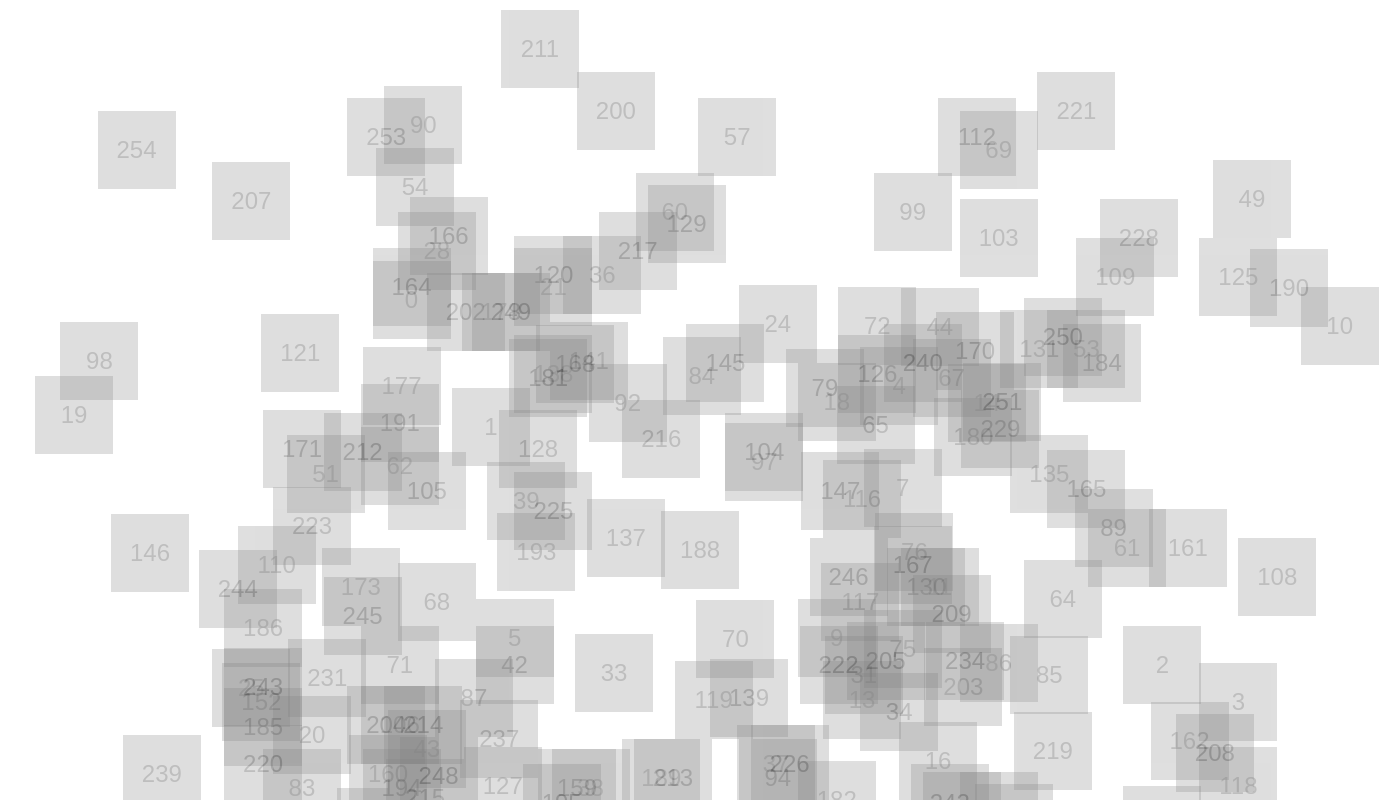
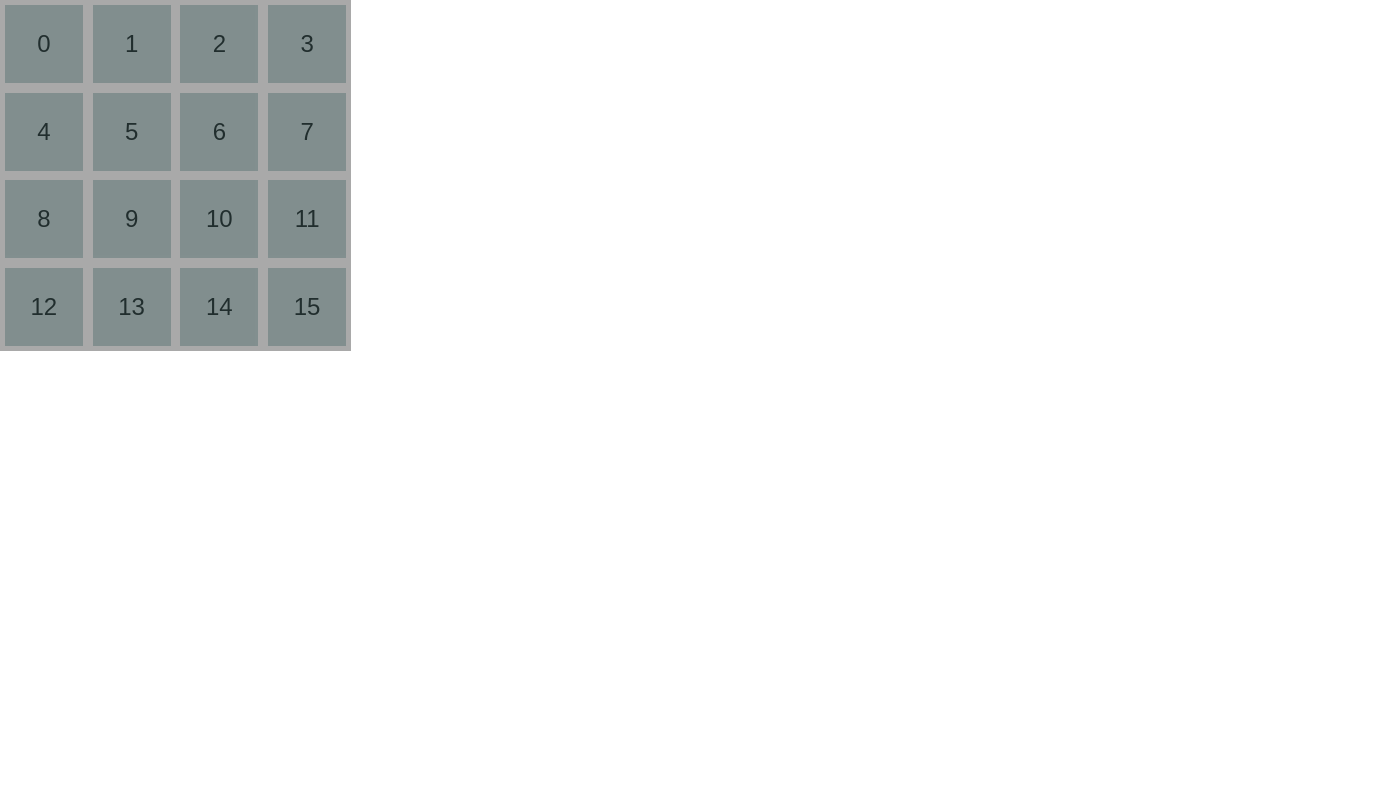
Before and after one commit to dj0nes/2048-react, a React (Create React App) app: page / in a window 1280 px wide. Shown: the top 800 px of the page, 1379 px wide, since content can reach past the window. Built offline with nearby package versions, Linux system fonts and the light colour scheme.

Commit message:
added tests, figured out board css

```diff
--- a/src/components/board.js
+++ b/src/components/board.js
@@ -12,10 +12,14 @@ function Board(props) {
         style += `.col-${i} {left: ${i * (box_size + gutter)}em}`
     }
 
+    let board_cells = []
+    for(let i = 0; i < Math.pow(props.board_size, 2); i++) {
+        board_cells.push(<div className={'cell'} key={i}/>)
+    }
 
     let tiles = props.tiles
     let board_size = props.board_size
-    let tilesList = tiles.map((tile, i) => <Tile value={tile.value}
+    let tilesList = tiles.map((tile) => <Tile value={tile.value}
                                                  key={tile.id}
                                                  id={tile.id}
                                                  x={tile.x}
@@ -24,9 +28,10 @@ function Board(props) {
                                                  handleClick={(i) => props.handleClick(i)}
                                             />)
     return (
-        <div>
+        <div id="board">
             <style>{style}</style>
-            <dl>{tilesList}</dl>
+            <div className={'grid-container'}>{board_cells}</div>
+            <div className={'tiles'}>{tilesList}</div>
         </div>
     )
 }
--- a/src/components/game.js
+++ b/src/components/game.js
@@ -1,5 +1,6 @@
 import React from 'react'
 import Board from './board'
+import util from './util'
 
 class Game extends React.Component {
     constructor(props) {
@@ -8,29 +9,16 @@ class Game extends React.Component {
         this.state = {
             board_size: board_size,
             history: [{
-                tiles: this.createBoard(board_size)
+                tiles: util.createBoard(board_size)
             }],
         }
     }
 
-    createBoard(board_size) {
-        let arraySize = Math.pow(board_size, 2)
-        let arr = []
-        for(let i = 0; i < arraySize; i++) {
-            arr.push({
-                id: i,
-                value: 0,
-                x: i % board_size,
-                y: Math.floor(i / board_size)
-            })
-        }
-        return arr
-    }
 
     handleClick(i) {
         console.dir(i)
         let current = this.state.history[this.state.history.length - 1]
-        let new_tiles = this.shuffle(current.tiles)
+        let new_tiles = util.shuffle(current.tiles)
         this.state.history.push({tiles: new_tiles})
         this.setState({
             board_size: this.state.board_size,
@@ -38,35 +26,13 @@ class Game extends React.Component {
         })
     }
 
-    shuffle(tiles) {
-        let tiles_to_shuffle = tiles.map(obj => Object.assign({}, obj))
-        let used_indices = new Set()
-        let all_indices = new Set()
-        for(let i = 0; i < this.state.board_size; i++) {
-            for(let j = 0; j < this.state.board_size; j++) {
-                all_indices.add({x: i, y: j})
-            }
-        }
 
-        let shuffled_tiles = tiles_to_shuffle.map(tile => {
-            let unused_indices = [...all_indices].filter(x => !used_indices.has(x)) // all - used = unused
-            let random_index = Math.floor(Math.random() * unused_indices.length)
-            let index = unused_indices[random_index]
-            used_indices.add(index)
-            tile.x = index.x
-            tile.y = index.y
-            return tile
-        })
-
-
-        return shuffled_tiles
-    }
 
 
     render() {
         const history = this.state.history
         const current = history[history.length - 1]
-        setTimeout(() => this.handleClick('blah'), 800)
+        // setTimeout(() => this.handleClick('blah'), 800)
 
         return (
             <div>
--- /dev/null
+++ b/src/components/util.js
@@ -0,0 +1,105 @@
+function createTile(id, value, x, y) {
+    return {id, value, x, y}
+}
+
+
+function createBoard(board_size, values) {
+    let arraySize = Math.pow(board_size, 2)
+    let arr = []
+    let vals = values || []
+    for(let i = 0; i < arraySize; i++) {
+        arr.push(createTile(i, vals[i] || 0, i % board_size, Math.floor(i / board_size)))
+    }
+    return arr
+}
+
+
+function shuffle(tiles) {
+    let tiles_to_shuffle = tiles.map(obj => Object.assign({}, obj))
+    let used_indices = new Set()
+    let all_indices = new Set()
+    let board_size = Math.sqrt(tiles.length)
+    for(let i = 0; i < board_size; i++) {
+        for(let j = 0; j < board_size; j++) {
+            all_indices.add({x: i, y: j})
+        }
+    }
+
+    return tiles_to_shuffle.map(tile => {
+        let unused_indices = [...all_indices].filter(x => !used_indices.has(x)) // all - used = unused
+        let random_index = Math.floor(Math.random() * unused_indices.length)
+        let index = unused_indices[random_index]
+        used_indices.add(index)
+        tile.x = index.x
+        tile.y = index.y
+        return tile
+    })
+}
+
+
+function getColumn(board, index) {
+    let col = []
+    board.map(tile => tile.x === index ? col.push(tile) : true)
+    return col
+}
+
+
+function getRow(board, index) {
+    let row = []
+    board.map(tile => tile.y === index ? row.push(tile) : true)
+    return row
+}
+
+
+function transition(tokens, transitions, tile) {
+    let index = tokens.indexOf(tile.value)
+    let new_tile = Object.assign({}, tile)
+    if(index >= 0) {
+        new_tile.value = transitions[index]
+        return new_tile
+    }
+    else {
+        console.error('invalid token: ' + new_tile.value)
+        return new_tile
+    }
+}
+
+
+function transitionArray(tokens, transitions, tiles) {
+    let points = 0
+    let transitioned = []
+
+    let helper = (arr) => {
+        if (arr.length === 1) {
+            return arr
+        }
+        if (arr.length === 0) {
+            return []
+        }
+        if (arr.every(el => el === 0)) {
+            return arr
+        }
+    }
+
+    helper(tiles)
+
+    // perform zero padding if necessary
+    if(transitioned.length < tiles.length) {
+        while(transitioned.length < tiles.length) {
+            transitioned.push(0)
+        }
+    }
+
+    return {transitioned, points}
+}
+
+
+export default {
+    createTile,
+    createBoard,
+    shuffle,
+    getColumn,
+    getRow,
+    transition,
+    transitionArray
+}
--- a/src/index.css
+++ b/src/index.css
@@ -1,13 +1,29 @@
 body {
-  margin: 0;
-  padding: 0;
-  font-family: sans-serif;
+    margin: 0;
+    padding: 0;
+    height: 100vh;
+    width: 100vw;
+    font-family: sans-serif;
     font-size: 24px;
 }
 
 :root {
     --box-size: 3.25em;
-    --gutter: calc(var(--box-size) /8);
+    --gutter: calc(var(--box-size) / 8);
+    --boxes: 4
+}
+
+.cell {
+    background-color: aqua;
+    margin: calc(var(--gutter) / 2);
+    opacity: .2
+}
+
+.grid-container {
+    display: grid;
+    height: 100%;
+    grid-template-columns: repeat(var(--boxes), 1fr);
+    grid-template-rows: repeat(var(--boxes), 1fr);
 }
 
 .tile {
@@ -18,11 +34,24 @@ body {
     width: var(--box-size);
     height: var(--box-size);
     background-color: gray;
-    opacity: .25;
-    margin: calc(var(--box-size)/8);
+    opacity: .75;
+    margin: calc(var(--gutter) / 2);
     transition: all 700ms cubic-bezier(0.77, 0, 0.175, 1);
+}
+
+.tiles {
+    position: absolute;
+    height: 100%;
+    margin: 0;
+    top: 0;
 }
 
 .title span {
     max-width: 50%;
 }
+
+#board {
+    background-color: darkgrey;
+    height: calc((var(--box-size) + var(--gutter)) * var(--boxes) + 0 * var(--gutter));
+    width: calc((var(--box-size) + var(--gutter)) * var(--boxes) + 0 * var(--gutter));
+}
--- a/src/index.js
+++ b/src/index.js
@@ -4,5 +4,5 @@ import './index.css';
 import Game from './components/game';
 import registerServiceWorker from './registerServiceWorker';
 
-ReactDOM.render(<Game board_size={16} />, document.getElementById('root'));
+ReactDOM.render(<Game board_size={4} />, document.getElementById('root'));
 registerServiceWorker();
```
Also changed, not shown: 2 other files (tests, documents, lock files or other folders).
